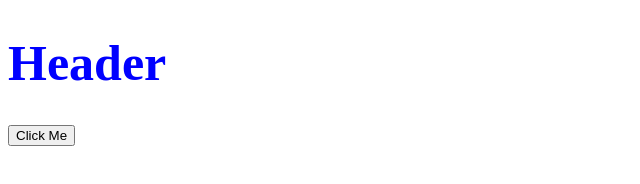
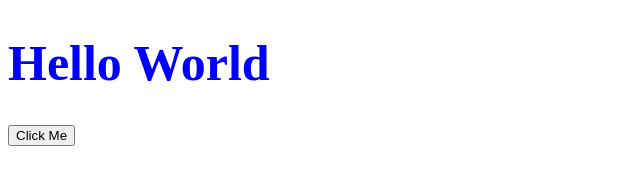
Before and after one commit to arvindbnmit/myapp, a plain HTML site: page index.html in a window 1280 px wide. Shown: the whole page, without its empty margins (0-640 px from the left). Drawn offline with Linux system fonts and the light colour scheme.

Commit message:
index updated

```diff
--- a/index.html
+++ b/index.html
@@ -8,7 +8,7 @@
     <link rel="stylesheet" href="style.css" />
   </head>
   <body>
-    <h1>Header</h1>
+    <h1>Hello World</h1>
 
     <button>Click Me</button>
     <p class="show">Hello World.</p>
```
